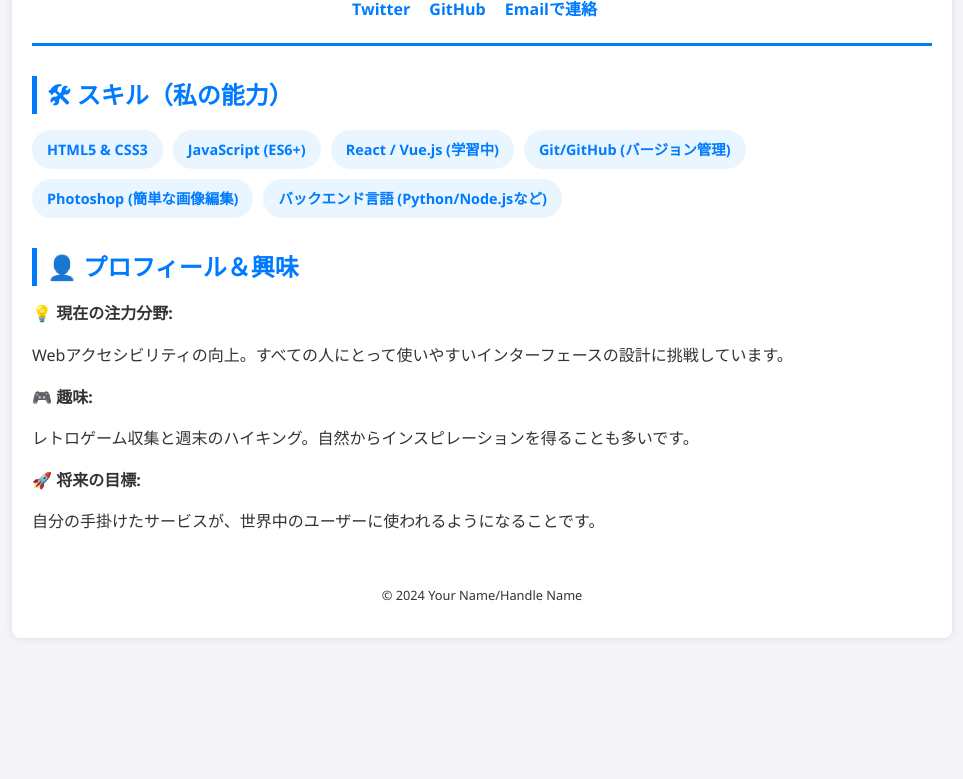
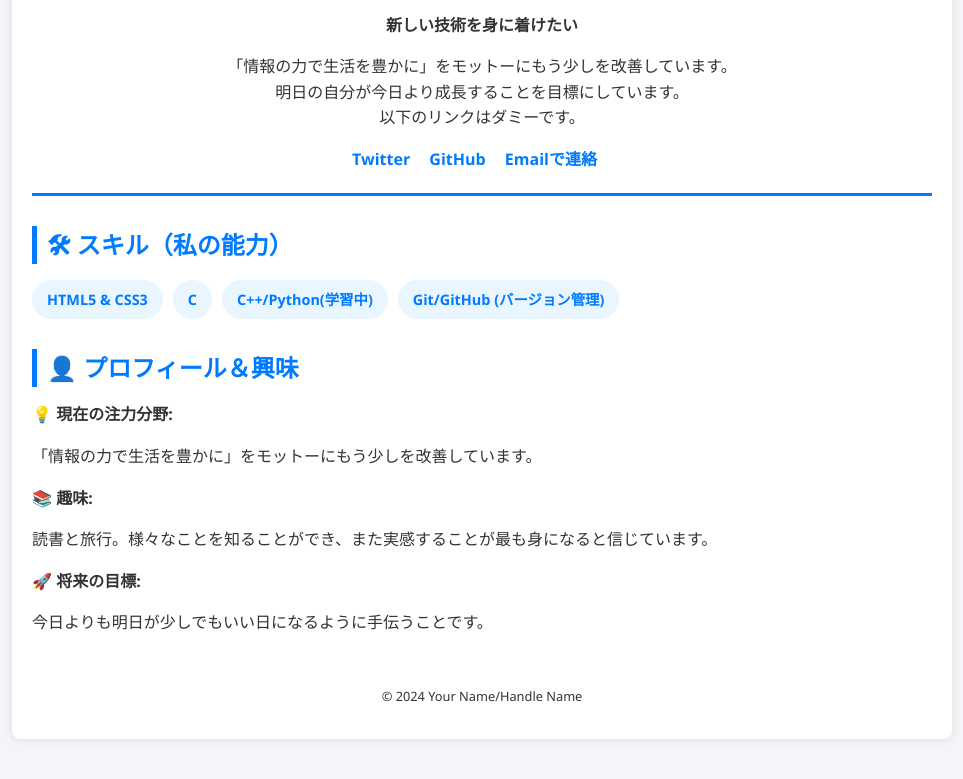
Before and after one commit to HikaruTsujimoto/my-first-web-app, a plain HTML site: page index.html in a window 1280 px wide. Shown: the part 309-1088 px from the top of the page, without its empty margins (158-1121 px from the left). Before the commit the page ends 987 px from the top, so only its background shows below. Drawn offline with Linux system fonts and the light colour scheme.

Commit message:
Update index.html

```diff
--- a/index.html
+++ b/index.html
@@ -3,7 +3,7 @@
 <head>
     <meta charset="UTF-8">
     <meta name="viewport" content="width=device-width, initial-scale=1.0">
-    <title>〇〇（あなたの名前/ハンドル名）のポートフォリオ</title>
+    <title> 辻本 光 のポートフォリオ</title>
     <style>
         /* 基本的なリセットとフォント設定 */
         body {
@@ -97,12 +97,13 @@
 <body>
     <div class="container">
         <header>
-            <img src="profile_placeholder.png" alt="あなたの顔写真やアバター" class="profile-image">
-            <h1>〇〇（あなたの名前/ハンドル名）</h1>
-            <p><strong>フリーランスのWebエンジニア志望 / 新しい技術への挑戦が好き</strong></p>
+            <img src="00006-3122336814.png" class="profile-image">
+            <h1>辻本 光</h1>
+            <p><strong>新しい技術を身に着けたい</strong></p>
             <p>
-                「より使いやすく、より面白い」Web体験を創出することを目指しています。<br>
-                特にフロントエンド技術とUI/UXデザインに興味があります。
+                「情報の力で生活を豊かに」をモットーにもう少しを改善しています。<br>
+                明日の自分が今日より成長することを目標にしています。<br>
+                以下のリンクはダミーです。
             </p>
             <div class="social-links">
                 <a href="https://twitter.com/your_id" target="_blank">Twitter</a>
@@ -115,11 +116,9 @@
             <h2>🛠 スキル（私の能力）</h2>
             <ul class="skill-list">
                 <li>HTML5 & CSS3</li>
-                <li>JavaScript (ES6+)</li>
-                <li>React / Vue.js (学習中)</li>
+                <li>C</li>
+                <li>C++/Python(学習中)</li>
                 <li>Git/GitHub (バージョン管理)</li>
-                <li>Photoshop (簡単な画像編集)</li>
-                <li>バックエンド言語 (Python/Node.jsなど)</li>
             </ul>
         </section>
 
@@ -127,15 +126,15 @@
             <h2>👤 プロフィール＆興味</h2>
             <div class="hobby-item">
                 <strong>💡 現在の注力分野:</strong>
-                <p>Webアクセシビリティの向上。すべての人にとって使いやすいインターフェースの設計に挑戦しています。</p>
+                <p>「情報の力で生活を豊かに」をモットーにもう少しを改善しています。</p>
             </div>
             <div class="hobby-item">
-                <strong>🎮 趣味:</strong>
-                <p>レトロゲーム収集と週末のハイキング。自然からインスピレーションを得ることも多いです。</p>
+                <strong>📚 趣味:</strong>
+                <p>読書と旅行。様々なことを知ることができ、また実感することが最も身になると信じています。</p>
             </div>
             <div class="hobby-item">
                 <strong>🚀 将来の目標:</strong>
-                <p>自分の手掛けたサービスが、世界中のユーザーに使われるようになることです。</p>
+                <p>今日よりも明日が少しでもいい日になるように手伝うことです。</p>
             </div>
         </section>
 
```
